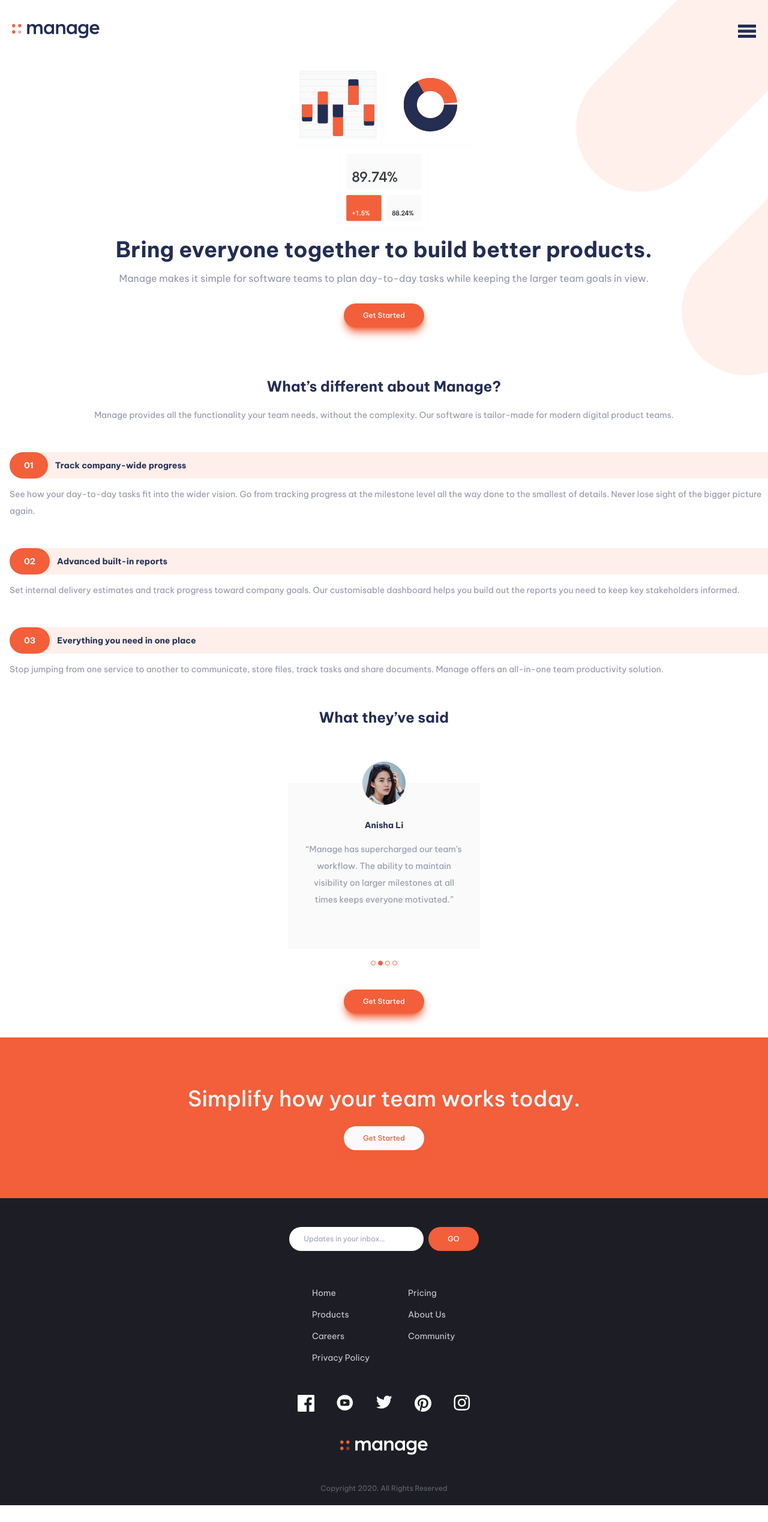
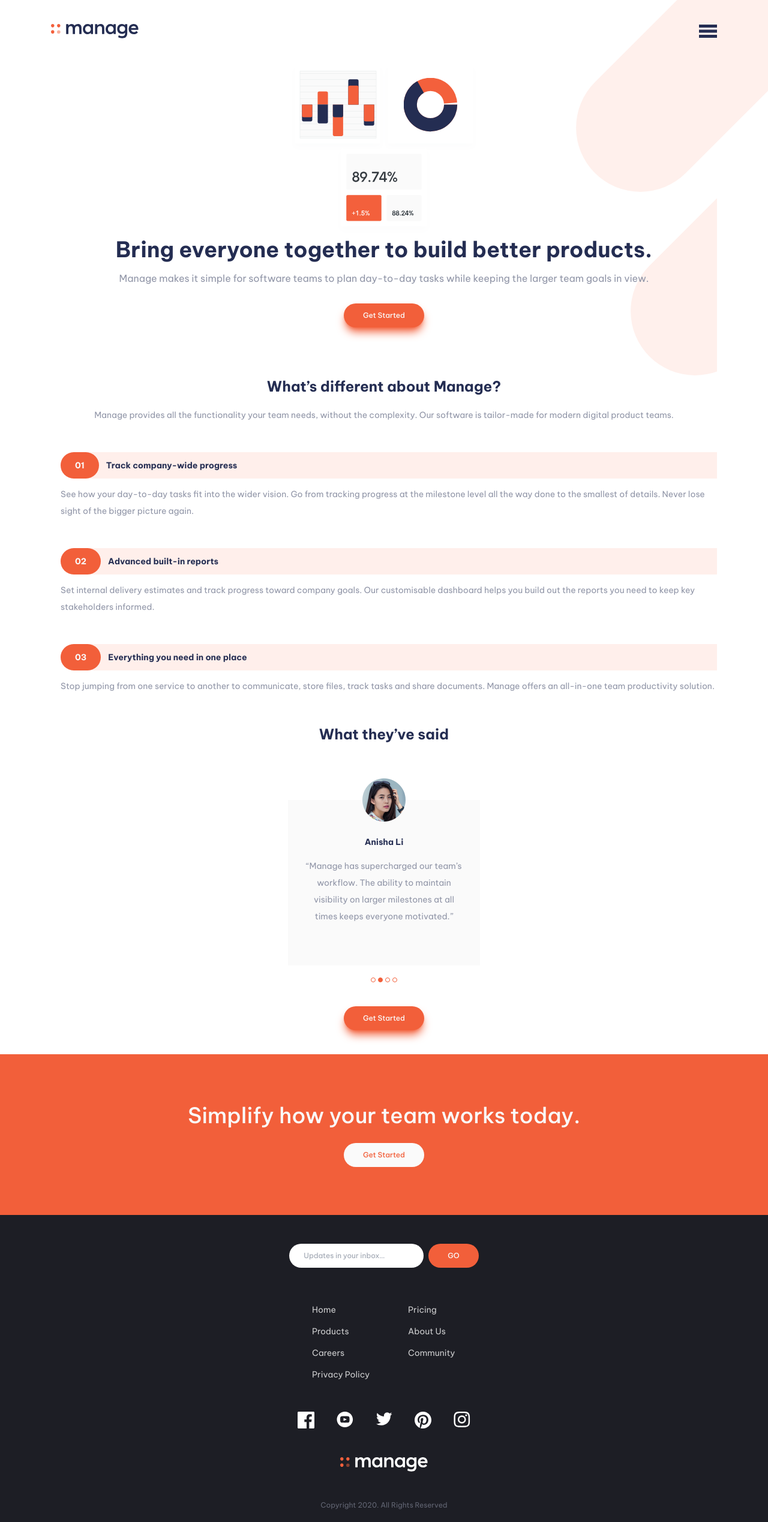
Before and after one commit to RestingState/mentor-site, a Next.js app: page / in a window 1280 px wide. Shown: the whole page at 60% size. Before the commit the page ends 2510 px from the top, so only its background shows below. Built offline with nearby package versions, Linux system fonts and the light colour scheme.

Commit message:
added container

```diff
--- a/src/app/features/Header.tsx
+++ b/src/app/features/Header.tsx
@@ -28,7 +28,7 @@ function MobileNavigation() {
 
   return (
     <nav
-      className='flex items-center justify-between px-5 py-10 2xl:hidden'
+      className='container flex items-center justify-between py-10 2xl:hidden'
       aria-label='Primary'
     >
       <LogoIcon type='primary' className='relative z-10' />
@@ -98,7 +98,7 @@ function MobileModal({ onClose }: MobileModalProps) {
 function DesktopNavigation() {
   return (
     <nav className='hidden 2xl:block' aria-label='Primary'>
-      <div className='desktop-content-w flex items-center justify-between py-12'>
+      <div className='container flex items-center justify-between py-12'>
         <LogoIcon type='primary' />
         <ul className='flex gap-8 font-medium text-dark-blue'>
           <li className='hover:opacity-60'>
--- a/src/app/globals.css
+++ b/src/app/globals.css
@@ -24,7 +24,8 @@
     scrollbar-width: none;
   }
 
-  .desktop-content-w {
-    @apply mx-auto max-w-7xl;
+  .container {
+    width: min(1110px, 100% - 2rem);
+    margin-inline: auto;
   }
 }
--- a/src/app/page.tsx
+++ b/src/app/page.tsx
@@ -17,7 +17,7 @@ import Link from 'next/link';
 export default function Home() {
   return (
     <main>
-      <section className='2xl:desktop-content-w flex flex-col items-center bg-tablet bg-[length:400px] bg-[right_-16rem_bottom] bg-no-repeat px-6 pb-20 2xl:flex-row-reverse 2xl:justify-between 2xl:gap-10 2xl:bg-none'>
+      <section className='container flex flex-col items-center bg-tablet bg-[length:400px] bg-[right_-16rem_bottom] bg-no-repeat pb-20 2xl:flex-row-reverse 2xl:justify-between 2xl:gap-10 2xl:bg-none'>
         <Image
           className='w-80 2xl:w-max'
           src={illustrationIntro}
@@ -34,8 +34,8 @@ export default function Home() {
           <Button className='mt-7' text='Get Started' />
         </div>
       </section>
-      <section className='2xl:desktop-content-w flex flex-col gap-12 2xl:flex-row 2xl:justify-between'>
-        <div className='px-7 text-center 2xl:max-w-sm 2xl:text-start'>
+      <section className='container flex flex-col gap-12 2xl:flex-row 2xl:justify-between'>
+        <div className='text-center 2xl:max-w-sm 2xl:text-start'>
           <h2 className='pb-4'>What’s different about Manage?</h2>
           <p>
             Manage provides all the functionality your team needs, without the
@@ -134,18 +134,15 @@ export default function Home() {
         <Button className='mx-auto my-10' text='Get Started' />
       </section>
       <section className='bg-bright-red'>
-        <div className='2xl:desktop-content-w flex flex-col items-center gap-6 px-8 py-20 text-center 2xl:flex-row 2xl:justify-between 2xl:px-0 2xl:text-start'>
+        <div className='container flex flex-col items-center gap-6 py-20 text-center 2xl:flex-row 2xl:justify-between 2xl:text-start'>
           <div className='text-4xl font-medium text-very-light-gray 2xl:max-w-md'>
             Simplify how your team works today.
           </div>
-          <Button
-            className='bg-very-light-gray !text-bright-red hover:!bg-very-light-gray hover:!text-opacity-60 hover:!opacity-100'
-            text='Get Started'
-          />
+          <Button variant='secondary' text='Get Started' />
         </div>
       </section>
       <footer className='bg-very-dark-blue'>
-        <div className='2xl:desktop-content-w flex flex-col items-center gap-12 pb-5 pt-12 2xl:grid 2xl:grid-cols-3 2xl:gap-x-0 2xl:gap-y-20 2xl:py-12'>
+        <div className='container flex flex-col items-center gap-12 pb-5 pt-12 2xl:grid 2xl:grid-cols-3 2xl:gap-x-0 2xl:gap-y-20 2xl:py-12'>
           <div className='flex gap-2 2xl:order-3 2xl:justify-self-end'>
             <Input placeholder='Updates in your inbox…' />
             <Button text='GO' className='shadow-none' />
```
